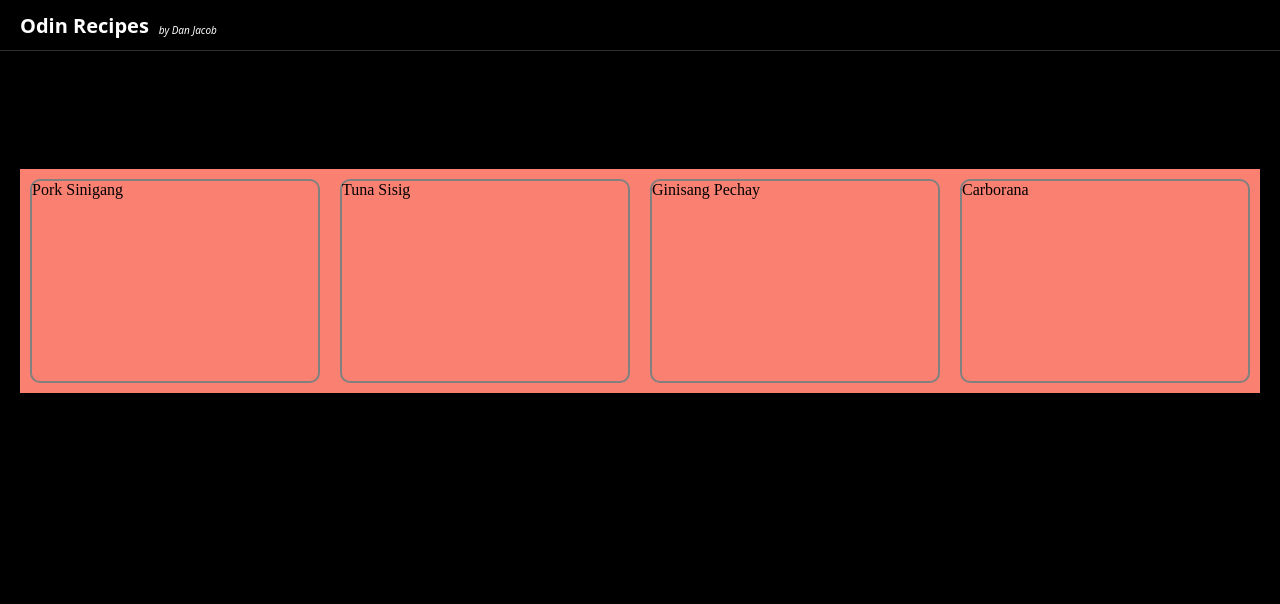
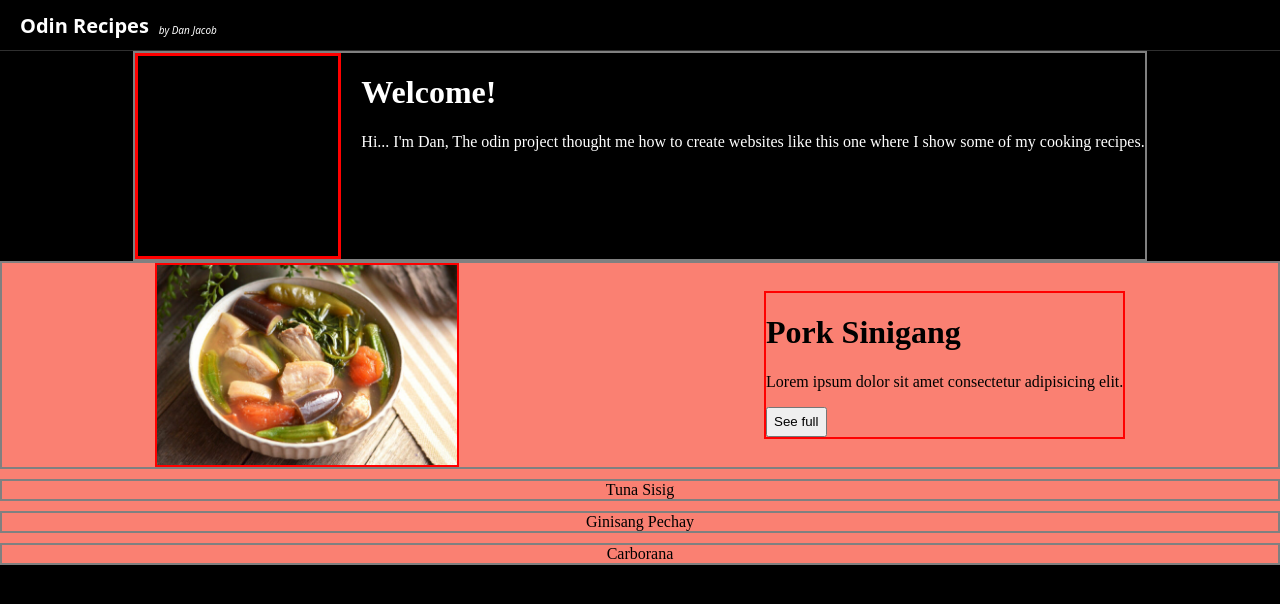
Before and after one commit to ishaun-is-dan/odin-recipes, a plain HTML site: page index.html in a window 1280 px wide. Drawn offline with Linux system fonts and the light colour scheme.

Commit message:
recipe home base selection made

```diff
--- a/index.html
+++ b/index.html
@@ -17,12 +17,22 @@
             <h1>Welcome!</h1>
             <p>Hi... I'm Dan, The odin project thought me how to create websites like this one where I show some of my cooking recipes.</p>
         </div>
+    </div>
 
-    </div>
     <div class="recipe-selection">
+
         <div class="recipe">
-            <a href="./recipes/pork-sinigang.html">Pork Sinigang</a>
+            <div class="left">
+                <img src="./recipes/pork-sinigang.jpg" alt="pork-sinigang">
+            </div>
+            <div class="right">
+                <h1>Pork Sinigang</h1>
+                <p>Lorem ipsum dolor sit amet consectetur adipisicing elit.</p>
+                <button class="recipe-btn"><a href="./recipes/pork-sinigang.html">See full</a></button>
+            </div>
+
         </div>
+
         <div class="recipe">
             <a href="./recipes/tuna-sisig.html">Tuna Sisig</a>
         </div>
--- a/style.css
+++ b/style.css
@@ -2,6 +2,8 @@ body{
     margin: 0;
     padding: 0;
     background-color: black;
+    display: flex;
+    flex-direction: column;
 }
 
 .header{
@@ -22,6 +24,24 @@ body{
     font-style: italic;
     padding-top: 10px;
 }
+.hero{
+    color: white;
+    display: flex;
+    width: auto;
+    height: auto;
+    align-self: center;
+    border: 2px solid gray;
+    gap: 20px;
+
+
+}
+.odin-logo{
+    width: 200px;
+    height: 200px;
+    border: 3px solid red;
+
+}
+
 
 a{
     text-decoration: none;
@@ -30,15 +50,33 @@ a{
 .recipe-selection{
     background-color: salmon;
     display: flex;
-    margin: 20px;
-    justify-content: space-between;
-    gap: 20px;
-    padding: 10px;
+    flex-direction: column;
+    gap: 10px;
 }
 .recipe{
+    width: auto;
+    height: auto;
+    border: 2px solid gray;
+    display: flex;
+    align-items: center;
+    justify-content: space-around;
+    flex-wrap: wrap;
+
+}
+.recipe-btn{
+    height: 30px;
+}
+.left{
+    border: 2px solid red;
+    position: relative;
     width: 300px;
-    height: 200px;
-    border: 2px solid gray;
-    border-radius: 10px;
-    display: flex;
 }
+.right{
+    border: 2px solid red;
+
+}
+.left img{
+    display: block;
+    max-inline-size: 100%;
+
+}
```
